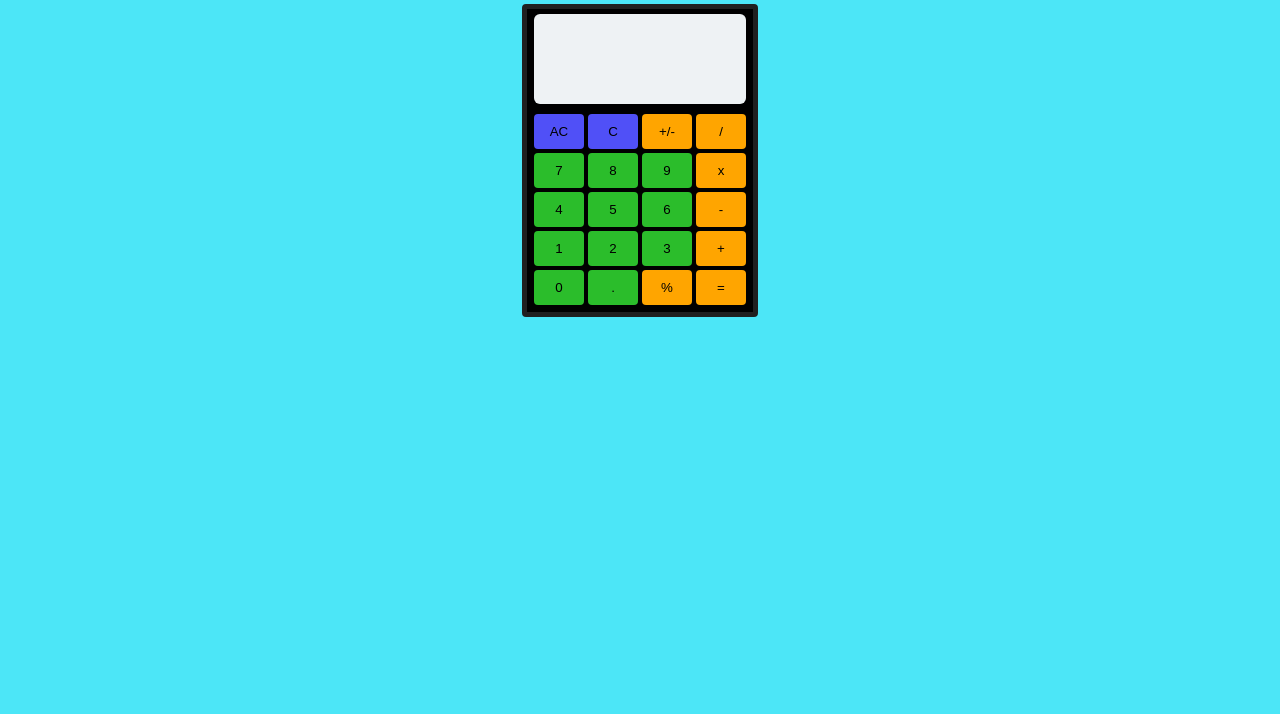
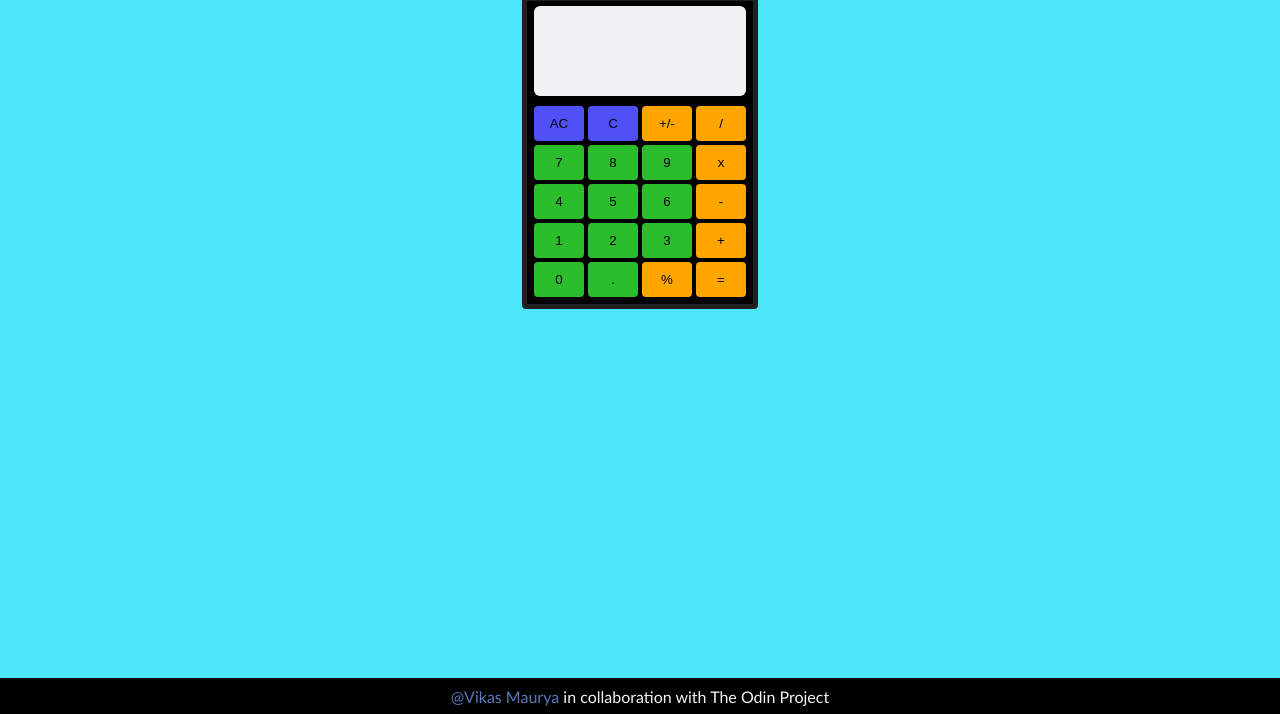
Before and after one commit to VikasMaurya07/Calc_Odin, a plain HTML site: page index.html in a window 1280 px wide. Shown: the part 86-800 px from the top of the page. Drawn offline with Linux system fonts and the light colour scheme.

Commit message:
footer added

```diff
--- a/index.html
+++ b/index.html
@@ -56,6 +56,9 @@
         </div>
 
     </div>
+    <div class="footer">
+        <p> <a href = 'http://github.com/VikasMaurya07'> @Vikas Maurya </a> in collaboration with The Odin Project</p>
+    </div>
 </body>
 
 </html>
--- a/style.css
+++ b/style.css
@@ -1,3 +1,7 @@
+html, body {
+    margin: 0;
+    height: 100%;
+}
 body {
     display: flex;
     background-color: rgb(76, 230, 247);
@@ -5,6 +9,9 @@ body {
     color: black;
     align-items: center;
     font-family: 'Gill Sans', 'Gill Sans MT', Calibri, 'Trebuchet MS', sans-serif;
+    margin: 0;
+    height: 100%;
+    width: 100%;
 }
 .container {
     display: flex;
@@ -76,3 +83,27 @@ button:active{
 .op {
     background-color: orange;
 }
+.footer {
+    position: absolute;
+    bottom: 0;
+    left: 0;
+    right: 0;
+    margin: 0px;
+    background-color: #000000;
+    display: flex;
+    justify-content: center;
+    align-items: center;
+    color:#000000;
+    height: 30px;
+    width: auto;
+    padding: 3px;
+
+}
+.footer p {
+    color: rgb(244, 244, 244);
+    font-family: 'Gill Sans', 'Gill Sans MT', Calibri, 'Trebuchet MS', sans-serif;
+}
+a {
+    text-decoration: none;
+    color: rgb(88, 121, 184);
+}
```
